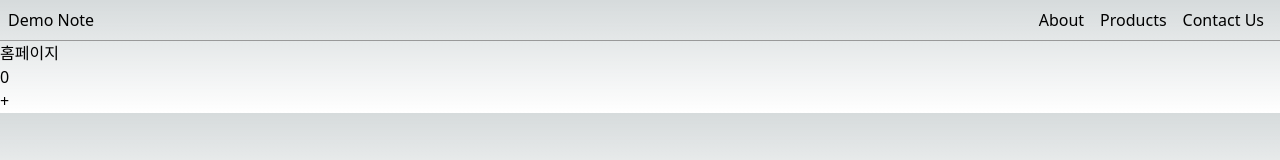
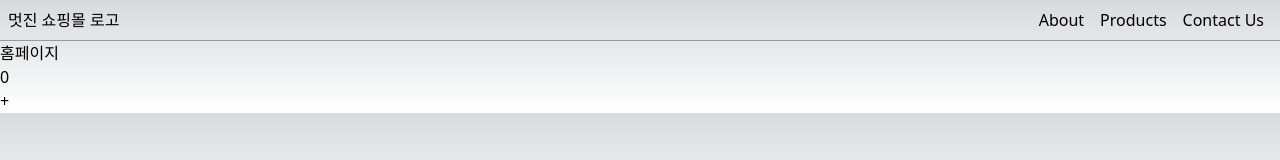
Before and after one commit to jungjuyoung/nextjs-project, a Next.js app in the folder note/: page / in a window 1280 px wide. Shown: the top 160 px of the page. Built offline with nearby package versions, Linux system fonts and the light colour scheme.

Commit message:
로딩 UI

```diff
--- a/note/src/app/layout.tsx
+++ b/note/src/app/layout.tsx
@@ -1,29 +1,25 @@
-import Link from 'next/link'
-import './globals.css'
-import styles from './layout.module.css'
-import type { Metadata } from 'next'
-import { Inter } from 'next/font/google'
+import Link from 'next/link';
+import './globals.css';
+import styles from './layout.module.css';
+import type { Metadata } from 'next';
+import { Inter } from 'next/font/google';
 
-const inter = Inter({ subsets: ['latin'] })
+const inter = Inter({ subsets: ['latin'] });
 
 export const metadata: Metadata = {
   title: '멋진 쇼핑몰.',
   description: '멋진 상품을 판매한는 곳.',
   icons: {
-    icon:'./favicon.ico'
-  }
-}
+    icon: './favicon.ico',
+  },
+};
 
-export default function RootLayout({
-  children,
-}: {
-  children: React.ReactNode
-}) {
+export default function RootLayout({ children }: { children: React.ReactNode }) {
   return (
     <html lang="en">
       <body>
         <header className={styles.header}>
-          <h1>Demo Note</h1>
+          <h1>멋진 쇼핑몰 로고</h1>
           <nav className={styles.nav}>
             <Link href="/about">About</Link>
             <Link href="/products">Products</Link>
@@ -33,5 +29,5 @@ export default function RootLayout({
         {children}
       </body>
     </html>
-  )
+  );
 }
--- a/note/src/app/products/layout.module.scss
+++ b/note/src/app/products/layout.module.scss
@@ -7,5 +7,10 @@
   }
 }
 .product {
+  &::after {
+    display: block;
+    content: '------ 여기서부터가 프로덕트 시작 --------';
+    border: 1px solid lime;
+  }
   padding: 16px;
 }
--- /dev/null
+++ b/note/src/app/products/loading.tsx
@@ -0,0 +1,10 @@
+import React from 'react';
+
+const ProductsLoading = () => {
+  return <div>프로덕트 로딩중...✨</div>;
+};
+
+export default ProductsLoading;
+// 이 로딩은 SSR일때만 의미가 있다.
+// ProductsLoading 컴포넌트의 경우 프로덕트 페이지에가서 보면 revalidate를 하지 않은, 순수 SSG페이지이다.
+// 로딩이란 서버쪽에 요청을해서 다이나믹하게 처리해서 전달받고 그 즉시 렌더링을 하는경우 의미 있는것이지, SSG같은경우 미리 서버에서 빌드해 둔것을 보여주기 때문에 로딩이 필요없다.
```
